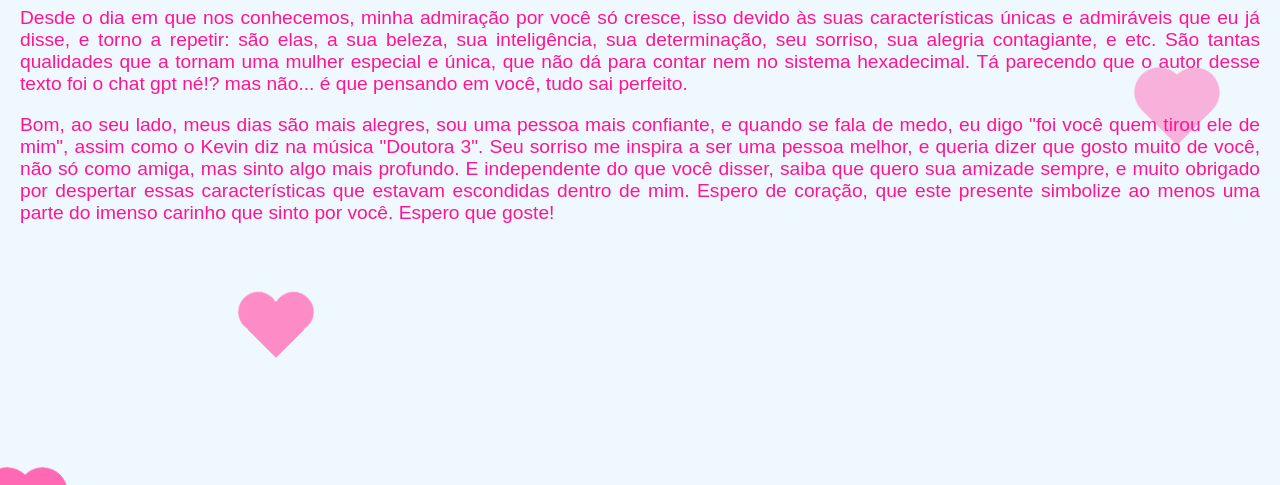
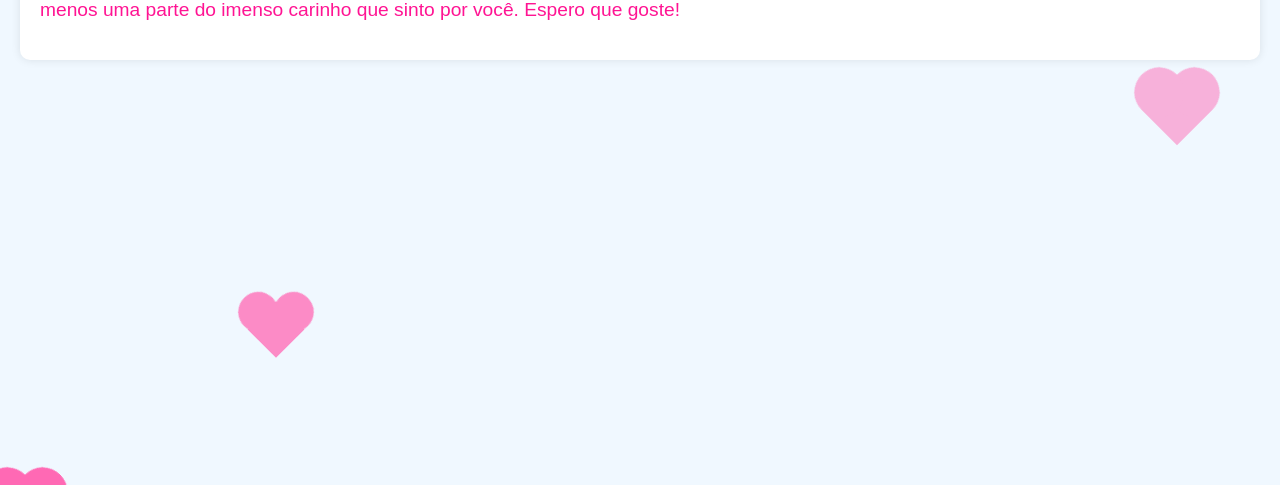
Before and after one commit to kaiquesantos99/recado-para-carol, a plain HTML site: page index.html in a window 1280 px wide. Shown: the part 315-800 px from the top of the page. Drawn offline with Linux system fonts and the light colour scheme.

Commit message:
Update 1 - styles.css

```diff
--- a/styles.css
+++ b/styles.css
@@ -1,25 +1,23 @@
 body {
     margin: 0;
     padding: 0;
-    display: flex;
-    justify-content: center;
-    align-items: center;
-    height: 100vh;
     background-color: #f0f8ff;
-    overflow: hidden;
     font-family: 'Arial', sans-serif;
 }
 
 .message-container {
-    position: relative;
-    z-index: 1;
     text-align: center;
     color: #ff69b4;
-    margin: 0 20px;
+    margin: 20px;
+    padding: 20px;
+    background: white;
+    border-radius: 10px;
+    box-shadow: 0 0 10px rgba(0, 0, 0, 0.1);
 }
 
 .message-container h1 {
     font-size: 2em;
+    margin-bottom: 20px;
 }
 
 .message-container p {
@@ -30,12 +28,13 @@ body {
 }
 
 .hearts {
-    position: absolute;
+    position: fixed;
     width: 100%;
     height: 100%;
     overflow: hidden;
-    z-index: 0;
     bottom: 0;
+    left: 0;
+    pointer-events: none;
 }
 
 .heart {
```
